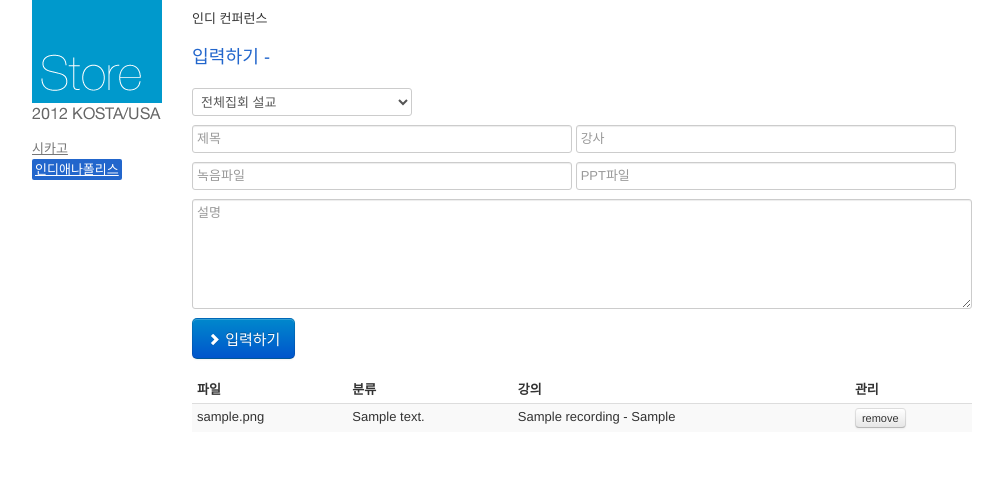
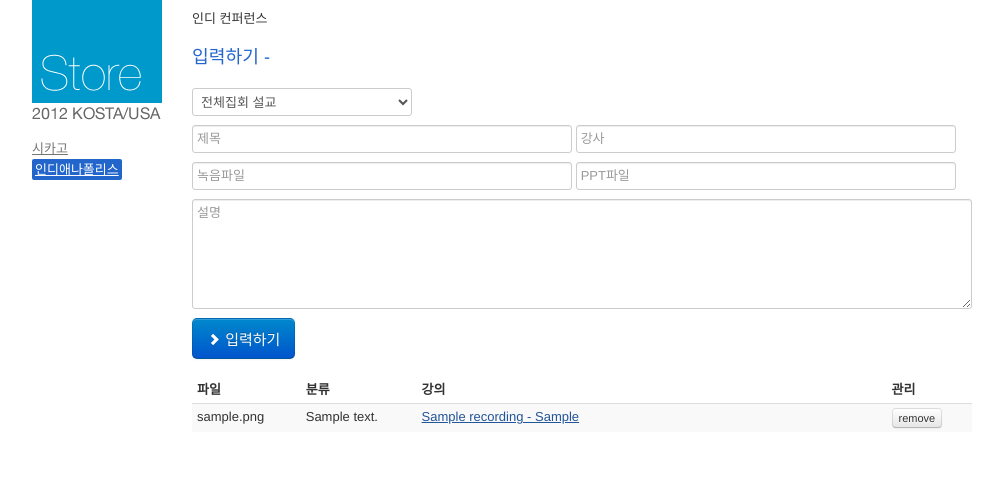
Before and after one commit to kostausa/store, a Flask app: page /store/admin in a window 1280 px wide. Shown: the top 494 px of the page, without its empty margins (138-1141 px from the left). Run offline with Flask 2, Linux system fonts and the light colour scheme; the visitor is signed in with stand-in values (Sample User, id 1); tables that the repository leaves empty hold one stand-in row (values such as "Sample post"); some libraries are stand-ins or nearby versions.

Commit message:
description toggle for admin

```diff
--- a/store/static/css/admin.css
+++ b/store/static/css/admin.css
@@ -14,3 +14,8 @@
   border-bottom:1px dashed #ddd;
   padding:2px;
 }
+
+a.recordtitle {
+  text-decoration:underline;
+  color:#259;
+}
--- a/store/templates/admin/main.html
+++ b/store/templates/admin/main.html
@@ -58,7 +58,7 @@
   <tr>
     <th>파일</th>
     <th>분류</th>
-    <th>강의</th>
+    <th style="width:460px;">강의</th>
     <th>관리</th>
   </tr>
 </thead>
@@ -68,7 +68,7 @@
   <td>{{recording.filename}}</td>
   <td>{{recording.category.description}}</td>
   <td>
-    {{ recording.title }} - {{ recording.speaker }}
+    <a href="#{{ recording.id }}" class="detail recordtitle">{{ recording.title }} - {{ recording.speaker }}</a>
     <div class="hide" id="desc{{recording.id}}">
       {{ recording.description }}
     </div>
@@ -90,4 +90,11 @@ $('.remove').click(function(e) {
   $('#removeform').submit();
 });
 
+$('.detail').click(function(e) {
+  e.preventDefault();
+  var target = e.target;
+  var ids = $(e.target).attr('href').split('#');
+  $('#desc'+ids[1]).toggle();
+});
+
 {% endblock %}
```
